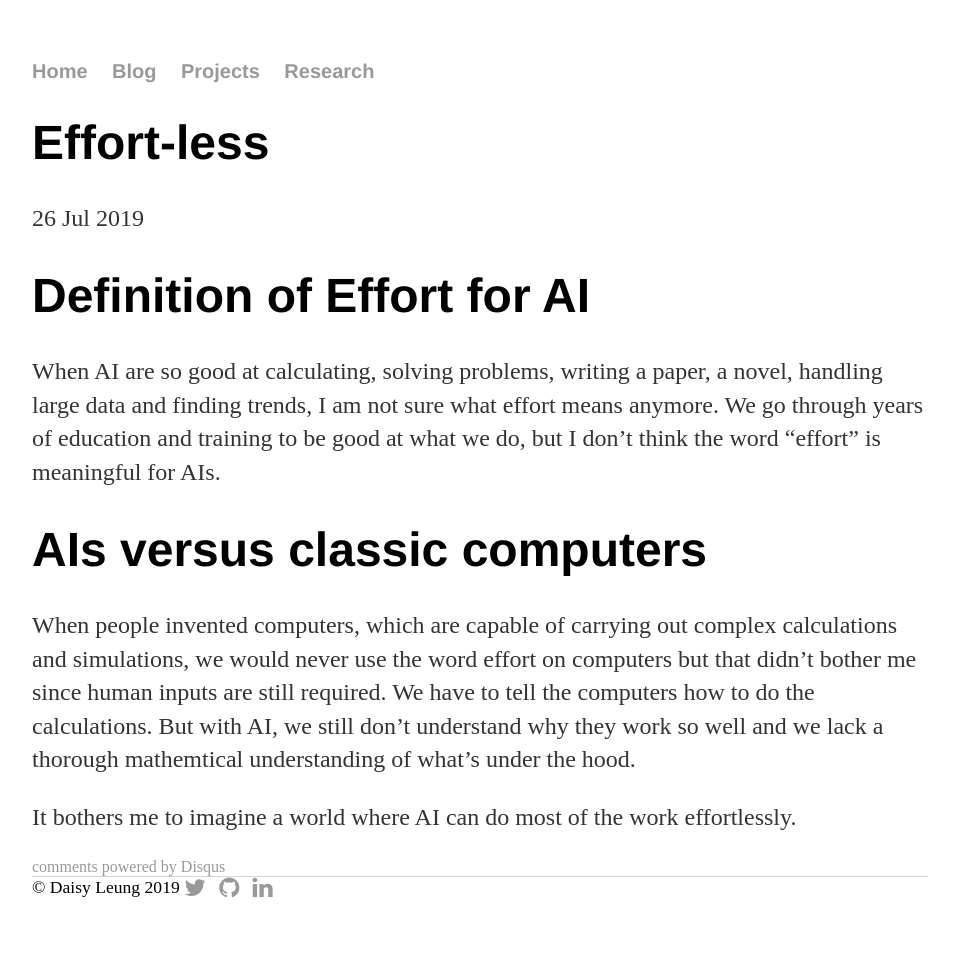
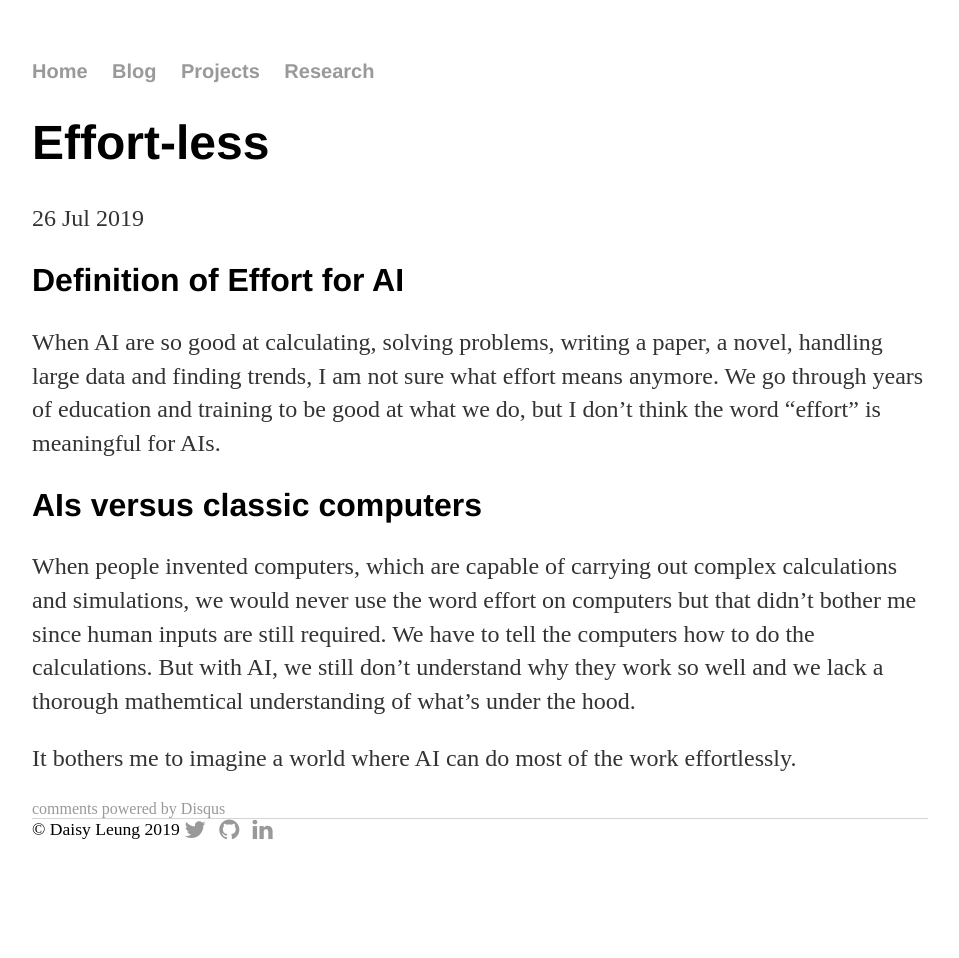
Before and after one commit to astro313/astro313.github.io, a Jekyll site: the page built from blog/_posts/2019-07-26-Effortless.md, in a window 1280 px wide. Shown: the whole page, without its empty margins (160-1119 px from the left). Built offline with Jekyll 4.4.1, drawn with Linux system fonts in a browser that asks for light colours; nearby versions of some CDN libraries; comment, search, counter and statistics services are not loaded; after the commit the page ends 900 px from its top, so only the background shows below that.

Commit message:
heading size

```diff
--- a/blog/_posts/2019-07-26-Effortless.md
+++ b/blog/_posts/2019-07-26-Effortless.md
@@ -4,10 +4,10 @@ title: "Effort-less"
 date: 2019-07-26
 ---
 
-# Definition of Effort for AI
+## Definition of Effort for AI
 When AI are so good at calculating, solving problems, writing a paper, a novel, handling large data and finding trends, I am not sure what effort means anymore. We go through years of education and training to be good at what we do, but I don't think the word "effort" is meaningful for AIs.
 
-# AIs versus classic computers
+## AIs versus classic computers
 When people invented computers, which are capable of carrying out complex calculations and simulations, we would never use the word effort on computers but that didn't bother me since human inputs are still required. We have to tell the computers how to do the calculations. But with AI, we still don't understand why they work so well and we lack a thorough mathemtical understanding of what's under the hood.
 
 It bothers me to imagine a world where AI can do most of the work effortlessly.
```
Also changed, not shown: blog/_posts/2019-07-27-StubbornnessUnderrated.md (+2 -2 lines).
